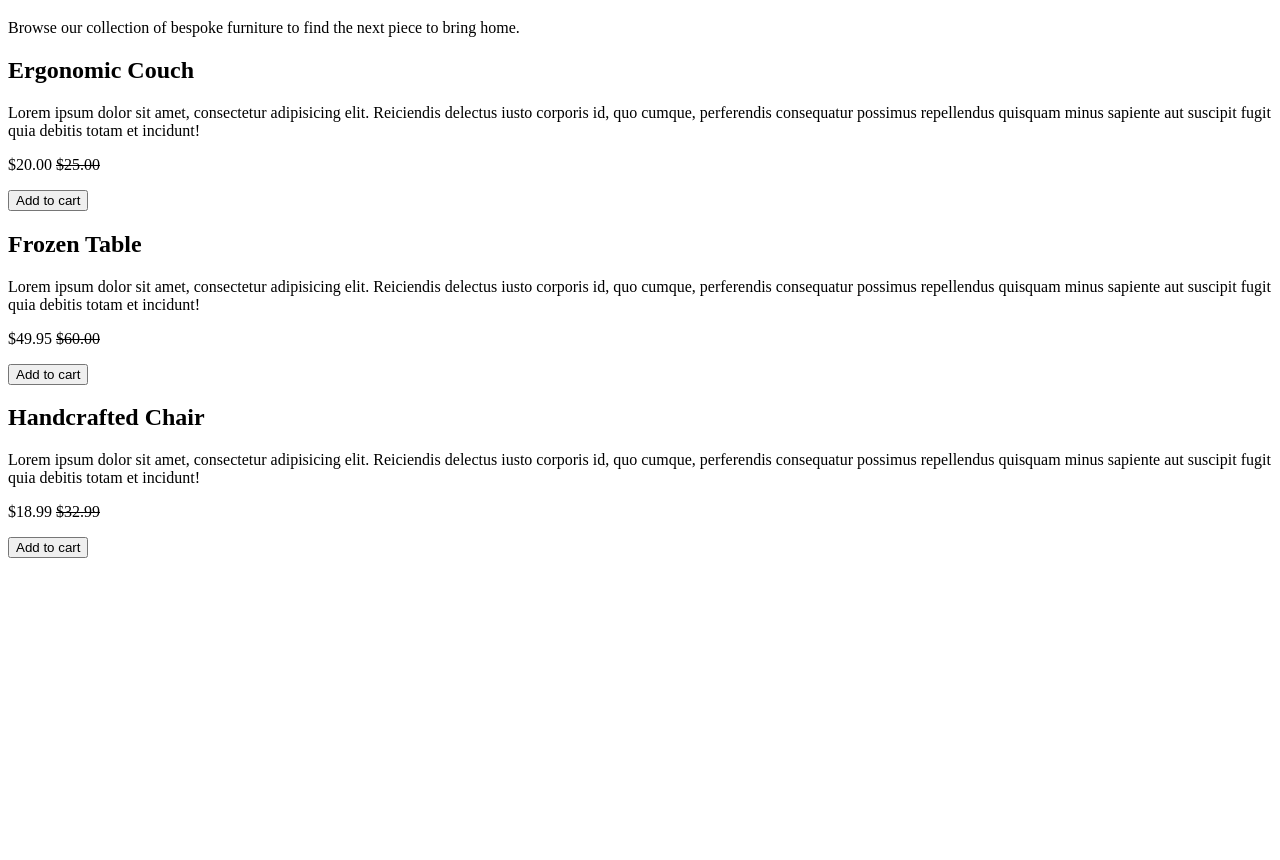
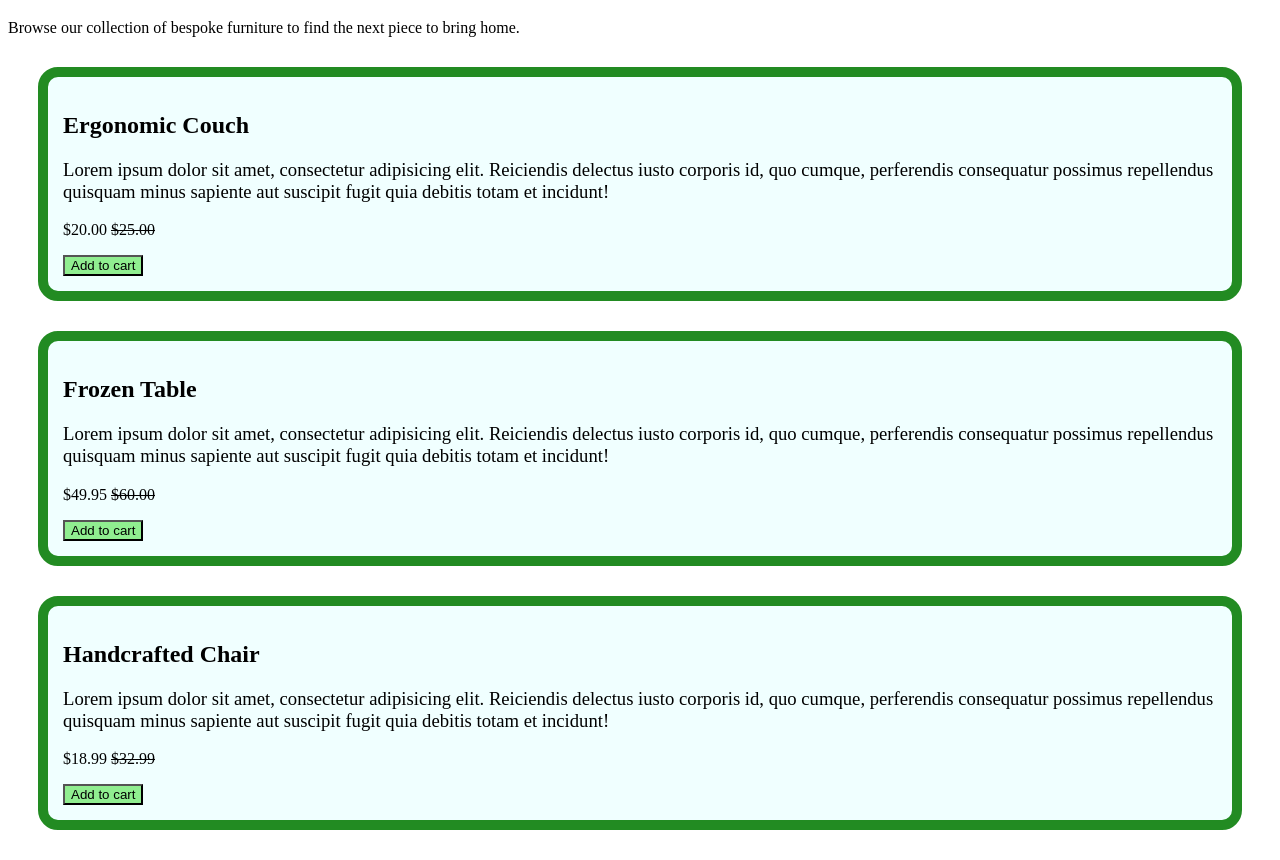
Before and after one commit to Waldonjulien/Furniture-Emporium, a plain HTML site: page index.html in a window 1280 px wide. Shown: the part 61-921 px from the top of the page. Before the commit the page ends 800 px from the top, so only its background shows below. Drawn offline with Linux system fonts and the light colour scheme.

Commit message:
furniture emporium

```diff
--- a/index.css
+++ b/index.css
@@ -0,0 +1,29 @@
+.about {
+  font-size: 14pt;
+}
+.product {
+}
+
+article {
+  padding: 15px;
+  margin: 30px;
+  border-radius: 20px;
+  border: 10px solid forestgreen;
+  background-color: azure
+}
+
+button {
+  background-color: lightgreen;
+  font-weight: 100;
+}
+
+body {
+  background-color: whitesmoke
+
+.price {
+  font-size: 12;
+  font-weight: bold;
+}
+s {
+  font-weight: lighter;
+}
--- a/index.html
+++ b/index.html
@@ -1,6 +1,7 @@
 <!DOCTYPE html>
 <html lang="en">
   <head>
+    <link rel="stylesheet" href="index.css" />
     <title>Furniture Emporium</title>
   </head>
   <body>
@@ -14,35 +15,35 @@
       </header>
       <article>
         <h2>Ergonomic Couch</h2>
-        <p>
+        <p class="about">
           Lorem ipsum dolor sit amet, consectetur adipisicing elit. Reiciendis
           delectus iusto corporis id, quo cumque, perferendis consequatur
           possimus repellendus quisquam minus sapiente aut suscipit fugit quia
           debitis totam et incidunt!
         </p>
-        <p>$20.00 <s>$25.00</s></p>
+        <p class="price">$20.00 <s>$25.00</s></p>
         <button>Add to cart</button>
       </article>
       <article>
         <h2>Frozen Table</h2>
-        <p>
+        <p class="about">
           Lorem ipsum dolor sit amet, consectetur adipisicing elit. Reiciendis
           delectus iusto corporis id, quo cumque, perferendis consequatur
           possimus repellendus quisquam minus sapiente aut suscipit fugit quia
           debitis totam et incidunt!
         </p>
-        <p>$49.95 <s>$60.00</s></p>
+        <p class="price">$49.95 <s>$60.00</s></p>
         <button>Add to cart</button>
       </article>
       <article>
         <h2>Handcrafted Chair</h2>
-        <p>
+        <p class="about">
           Lorem ipsum dolor sit amet, consectetur adipisicing elit. Reiciendis
           delectus iusto corporis id, quo cumque, perferendis consequatur
           possimus repellendus quisquam minus sapiente aut suscipit fugit quia
           debitis totam et incidunt!
         </p>
-        <p>$18.99 <s>$32.99</s></p>
+        <p class="price">$18.99 <s>$32.99</s></p>
         <button>Add to cart</button>
       </article>
     </main>
```
